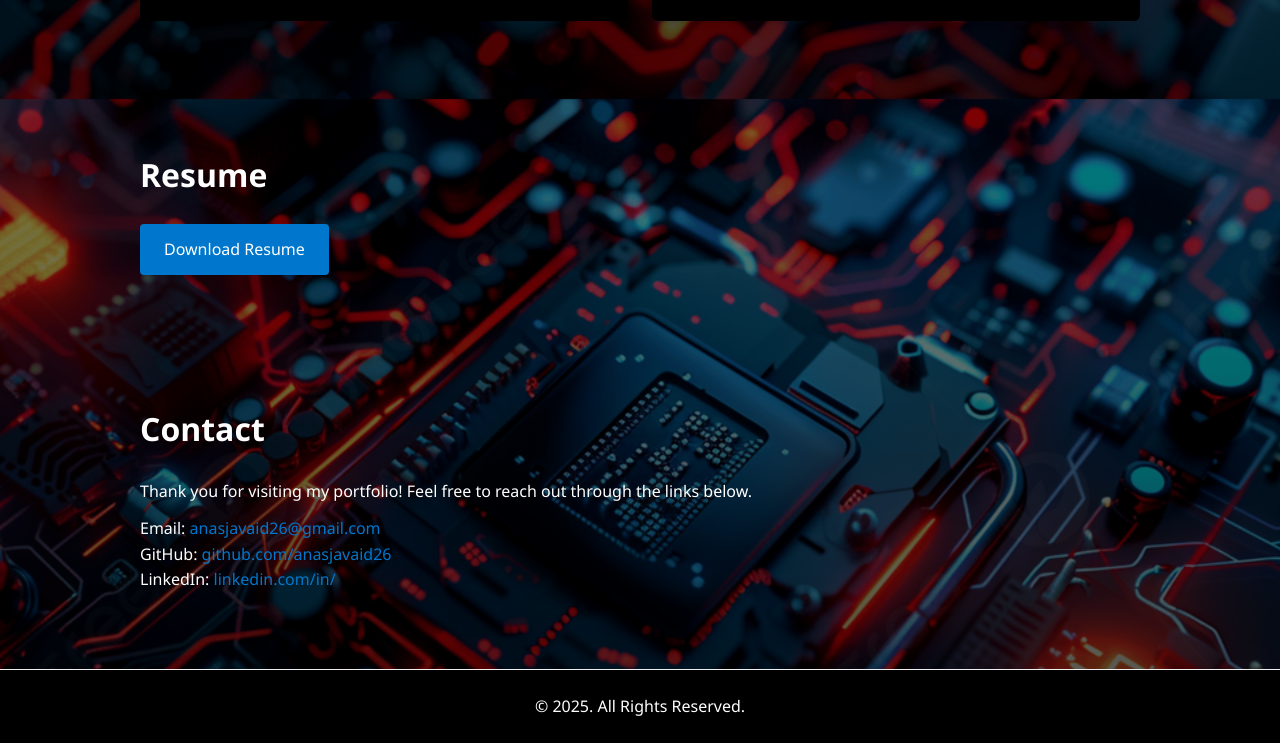
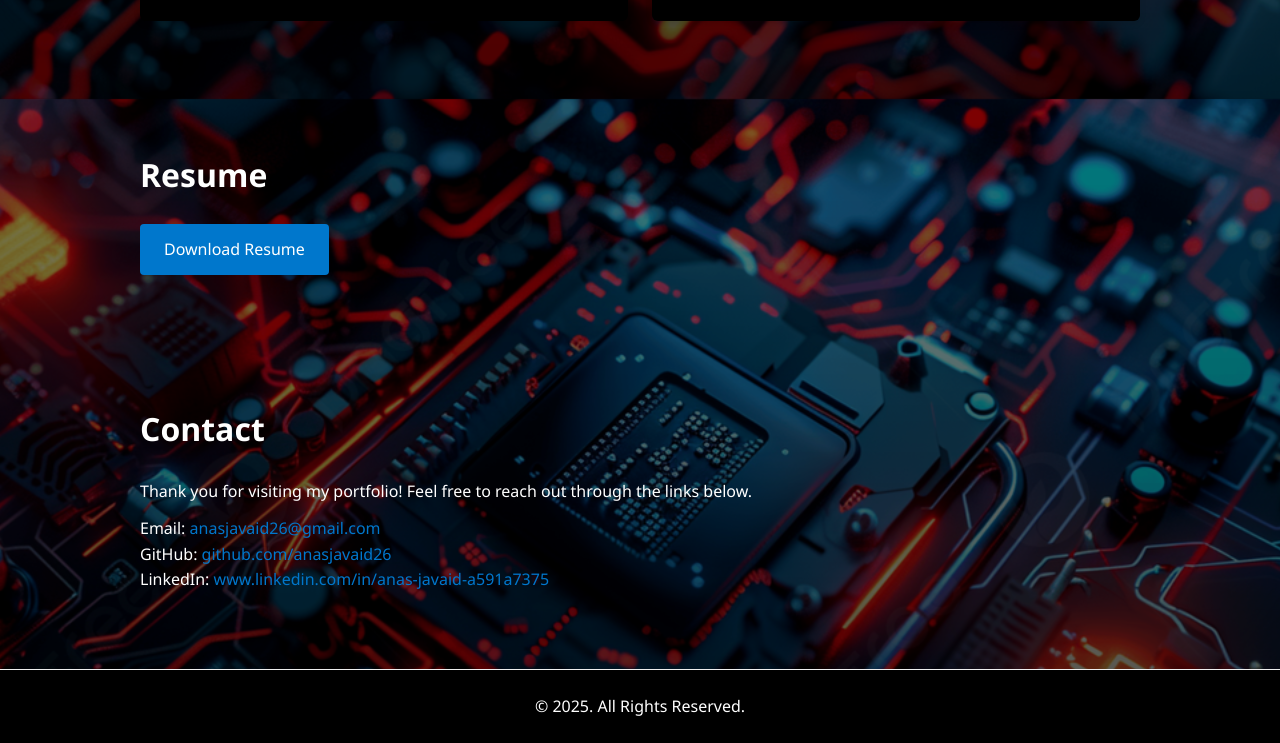
Before and after one commit to anasjavaid26/anasjavaid26.github.io, a plain HTML site: page index.html in a window 1280 px wide. Shown: the part 1501-2244 px from the top of the page. Drawn offline with Linux system fonts and the light colour scheme.

Commit message:
Update index.html

```diff
--- a/index.html
+++ b/index.html
@@ -110,9 +110,9 @@
             >github.com/anasjavaid26</a
           ><br />
           LinkedIn:
-          <a href="www.linkedin.com/in/anas-javaid-a591a7375" target="_blank"
-            >linkedin.com/in/</a
-          >
+          <a href="https://www.linkedin.com/in/anas-javaid-a591a7375" target="_blank">
+        www.linkedin.com/in/anas-javaid-a591a7375
+      </a>
         </p>
       </div>
     </section>
```
